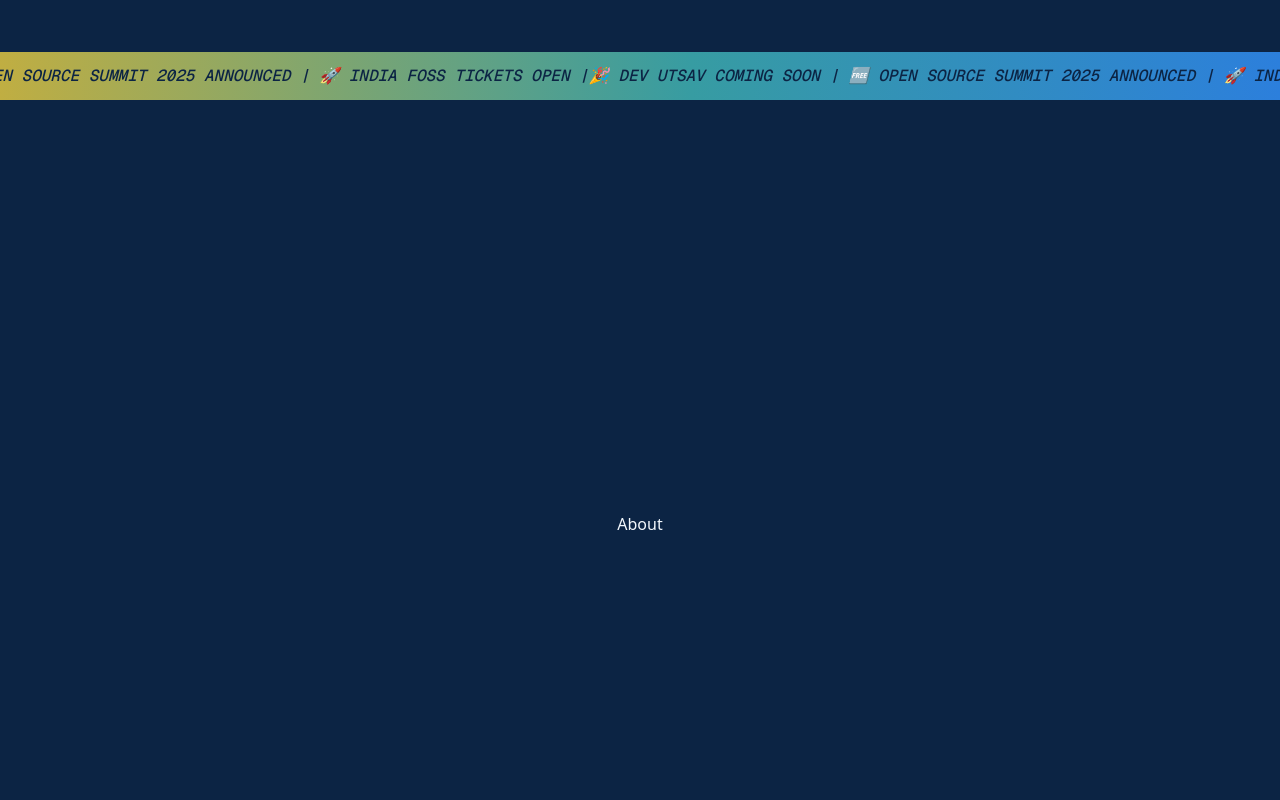
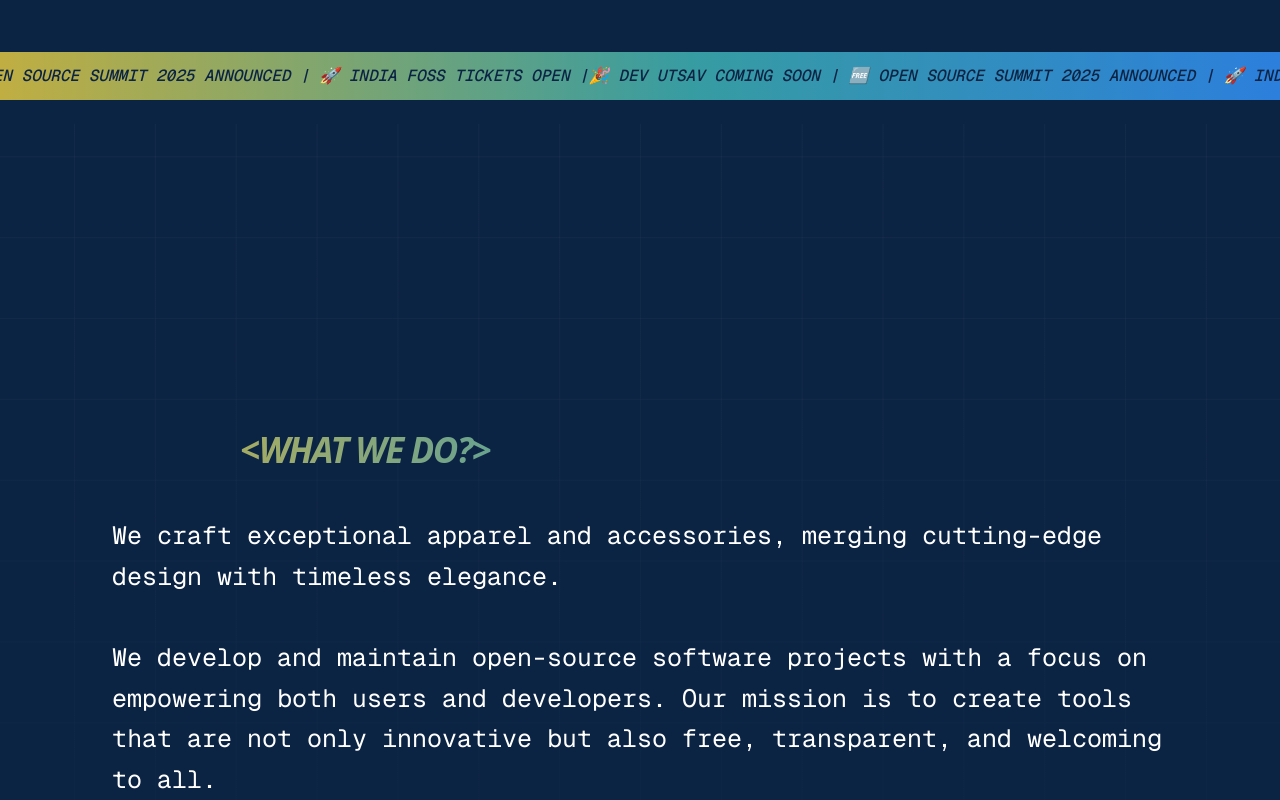
Before and after one commit to ABHAY-100/fossmec-website, a Next.js app: page / in a window 1280 px wide. Shown: the part 700-1500 px from the top of the page. Built offline with nearby package versions, Linux system fonts and the light colour scheme; a web font is replaced by a local one.

Commit message:
About added

```diff
--- a/components/About.jsx
+++ b/components/About.jsx
@@ -1,9 +1,31 @@
-import React from 'react'
+import React from 'react';
+import Image from "next/image";
+import bg from "@/assets/bg.svg";
 
 const About = () => {
   return (
-    <div className='min-h-screen flex flex-col items-center justify-center'>About</div>
-  )
-}
+    <div className="min-h-screen flex flex-col items-center relative justify-center">
+      {/* Flipped Grid Background */}
+      <Image src={bg} alt="bg" fill className="object-cover rotate-180" />
 
-export default About
+      {/* Content Wrapper */}
+      <div className="relative z-10 w-full max-w-6xl px-6 sm:px-12 mt-40 flex flex-col gap-6">
+
+        {/* Heading */}
+        <h1 className="font-uncut-sans-var font-semibold italic text-left text-nowrap max-w-full lg:text-[35px] text-[28px] leading-[100%] tracking-[-0.04em] text-transparent bg-clip-text bg-gradient-to-r from-[#C0AE42] via-[#379CA2] to-[#2C7FDC] py-6 px-8 sm:px-16 lg:px-32">
+          {"<"}WHAT WE DO?{">"}
+        </h1>
+
+        {/* Paragraph */}
+        <p className="text-white lg:text-[25px] sm:text-xl leading-relaxed font-mono">
+          We craft exceptional apparel and accessories, merging cutting-edge design with timeless elegance.
+          <br /><br/>
+          We develop and maintain open-source software projects with a focus on empowering both users and developers.
+          Our mission is to create tools that are not only innovative but also free, transparent, and welcoming to all.
+        </p>
+      </div>
+    </div>
+  );
+};
+
+export default About;
--- a/components/Footer.jsx
+++ b/components/Footer.jsx
@@ -1,11 +1,21 @@
-import React from 'react'
+import React from "react";
+import Image from "next/image";
+import bg from "@/assets/bg.svg";
 
 const Footer = () => {
   return (
-    <footer className="relative w-full flex flex-col items-center justify-center text-white before:absolute before:inset-0 before:z-[-1] before:[background-image:repeating-linear-gradient(to_bottom,rgba(255,255,255,0.03)_0px,rgba(255,255,255,0.03)_1px,transparent_1px,transparent_100px),repeating-linear-gradient(to_right,rgba(255,255,255,0.03)_0px,rgba(255,255,255,0.03)_1px,transparent_1px,transparent_100px)] before:[mask-image:linear-gradient(to_bottom,transparent_0%,black_40%,black_80%,transparent_100%)] before:content-[''] before:pointer-events-none">
+    <footer className="relative w-full flex flex-col items-center justify-center text-white overflow-hidden">
+      {/* Grid Background from bg.svg */}
+      <Image
+        src={bg}
+        alt="Background Grid"
+        fill
+        className="object-cover z-[-1]"
+        priority
+      />
 
       {/* Main Call-to-Action Section */}
-      <div className="min-h-[calc(100vh-250px)] w-full flex flex-col items-center justify-center text-center pt-16">
+      <div className="min-h-[calc(100vh-250px)] w-full flex flex-col items-center justify-center text-center pt-16 z-10">
         <h2 className="text-2xl md:text-4xl font-semibold italic leading-relaxed">
           Big ideas, cool projects, and<br /> great people. You in?
         </h2>
@@ -23,7 +33,6 @@ const Footer = () => {
 
           {/* GIF Wrapper */}
           <div className="absolute w-full h-full flex items-center justify-center pointer-events-none z-20">
-
             <div className="w-[100px] h-[90px] rounded-[20px] overflow-hidden opacity-0 translate-x-10 group-hover:opacity-100 group-hover:translate-x-0 transition-all duration-500 ease-in-out">
               <img
                 src="/join-hover.gif"
@@ -37,18 +46,38 @@ const Footer = () => {
 
       {/* Bottom Footer Bar */}
       <div className="w-full h-[130px] relative z-10">
-        <div className="absolute inset-0 backdrop-blur-lgs bg-white/2.5 border-t border-t-[#FFFFFF29]" />
-        <div className="relative z-20 max-w-7xl mx-auto flex flex-col md:flex-row justify-between items-center space-y-4 text-sm text-gray-500 h-full px-6 py-6">
-          <p className="mb-4 md:mb-0 font-mono">FOSS MEC – We build. We share. We learn.</p>
+        <div className="absolute inset-0 backdrop-blur-lg bg-white/5 border-t border-t-[#FFFFFF29]" />
+        <div className="relative z-20 max-w-7xl mx-auto flex flex-col md:flex-row justify-between items-center space-y-4 text-sm text-gray-300 h-full px-6 py-6">
+          <p className="mb-4 md:mb-0 font-mono">
+            FOSS MEC – We build. We share. We learn.
+          </p>
           <div className="flex space-x-6 font-mono">
-            <a href="https://instagram.com/foss_mec" target="_blank" className="hover:text-white transition">Instagram</a>
-            <a href="https://linkedin.com/company/fossmec" target="_blank" className="hover:text-white transition">LinkedIn</a>
-            <a href="https://t.me/joinchat/_wHtSpuMBQxhODhl" target="_blank" className="hover:text-white transition">Telegram</a>
+            <a
+              href="https://instagram.com/foss_mec"
+              target="_blank"
+              className="hover:text-white transition"
+            >
+              Instagram
+            </a>
+            <a
+              href="https://linkedin.com/company/fossmec"
+              target="_blank"
+              className="hover:text-white transition"
+            >
+              LinkedIn
+            </a>
+            <a
+              href="https://t.me/joinchat/_wHtSpuMBQxhODhl"
+              target="_blank"
+              className="hover:text-white transition"
+            >
+              Telegram
+            </a>
           </div>
         </div>
       </div>
     </footer>
-  )
-}
+  );
+};
 
-export default Footer
+export default Footer;
```
Lines whose indentation alone changed are shown as unchanged.
